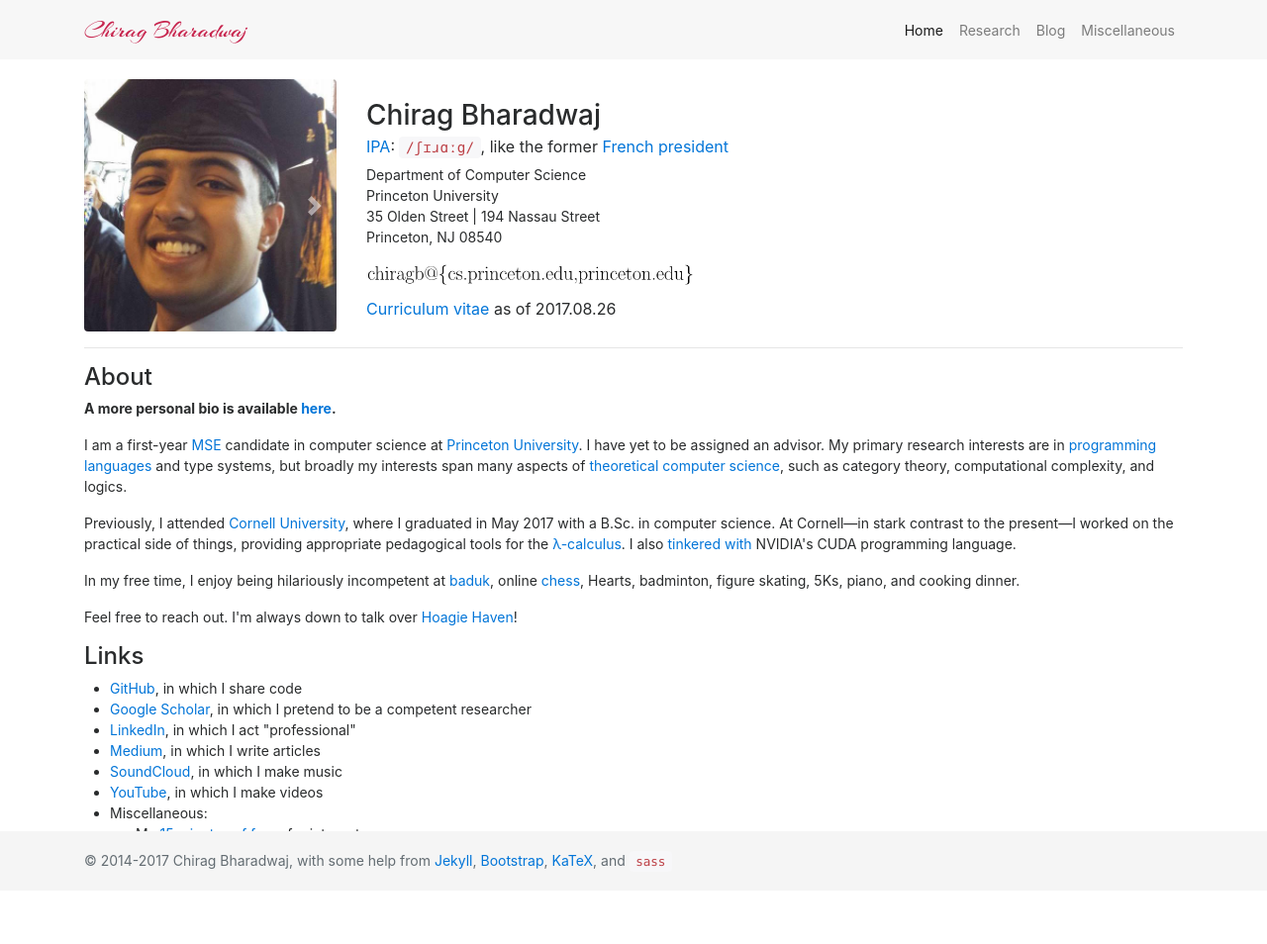
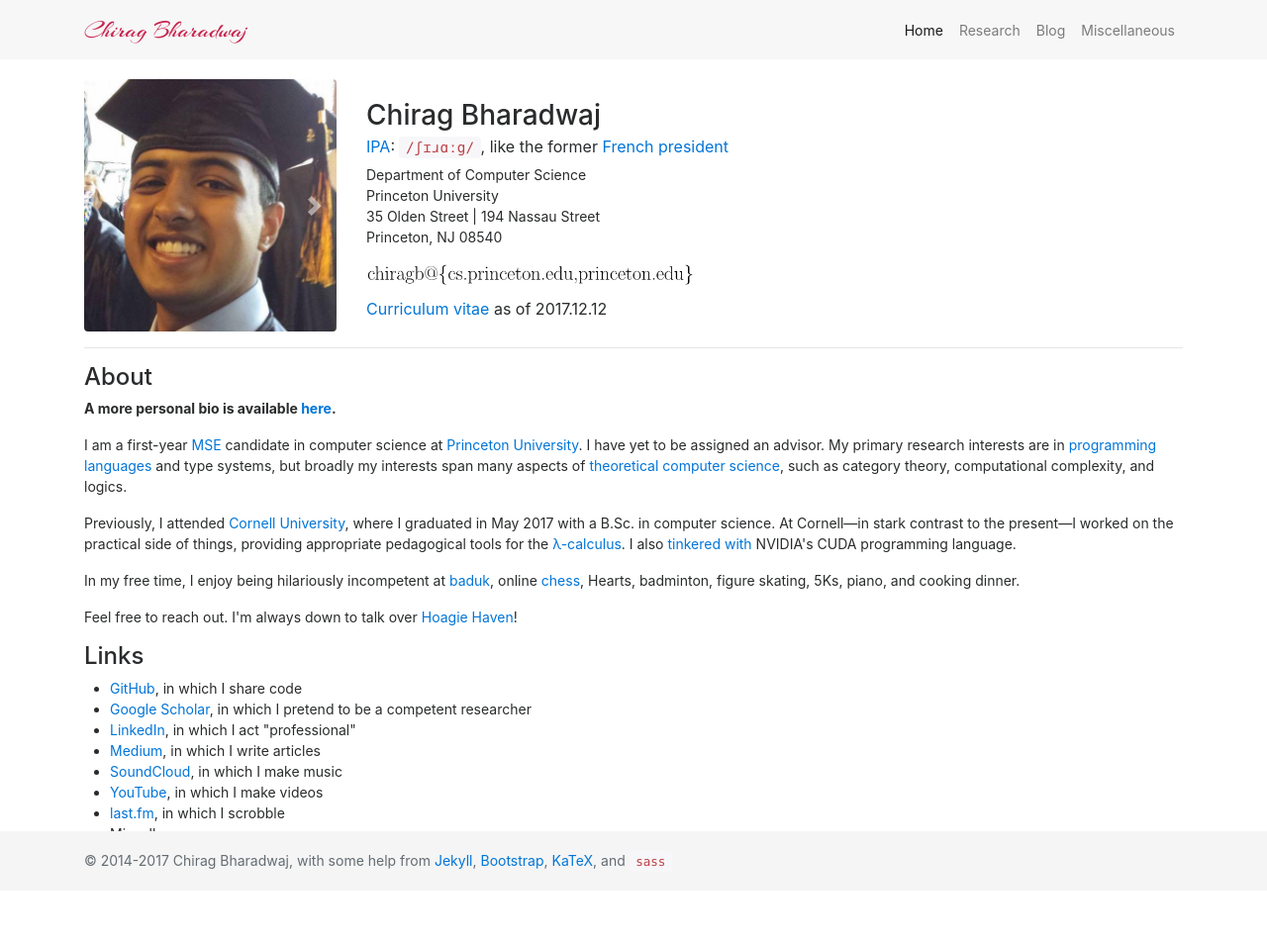
Before and after one commit to chiragbharadwaj/site, a Jekyll site: the page built from index.md, in a window 1280 px wide. Shown: the whole page at 99% size. Built offline with Jekyll 4.4.1, drawn with Linux system fonts in a browser that asks for light colours; before the commit the page ends 933 px from its top, so only the background shows below that.

Commit message:
Fixed last-updated date on site, added lastFM

```diff
--- a/_config.yml
+++ b/_config.yml
@@ -9,7 +9,7 @@ email:   'cb625@cornell.edu'
 baseurl: http://www.cs.princeton.edu/~chiragb
 url:     http://www.cs.princeton.edu/~chiragb
 github:  https://github.com/chiragbharadwaj/site
-updated: 2017.08.26
+updated: 2017.12.12
 
 # Markdown configuration (using `kramdown` instead of `rdiscount`).
 markdown: kramdown
--- a/index.md
+++ b/index.md
@@ -77,6 +77,7 @@ excerpt: I am a first-year MSE candidate at Princeton University in the Departme
   <li><a href="https://medium.com/@chiragbharadwaj">Medium</a>, in which I write articles</li>
   <li><a href="https://soundcloud.com/chiragbharadwaj">SoundCloud</a>, in which I make music</li>
   <li><a href="https://www.youtube.com/channel/UCf4xxZMtFBAsvjgg0z64xlg">YouTube</a>, in which I make videos</li>
+  <li><a href="https://www.last.fm/user/chiragbharadwaj">last.fm</a>, in which I scrobble</li>
   <li>Miscellaneous:
     <ul style="margin-left: -1em">
       <li>My <a href="http://www.chronicle.com/article/Inside-the-Meme-Thread-a/240268">15 minutes of fame</a> for internet memes</li>
```
